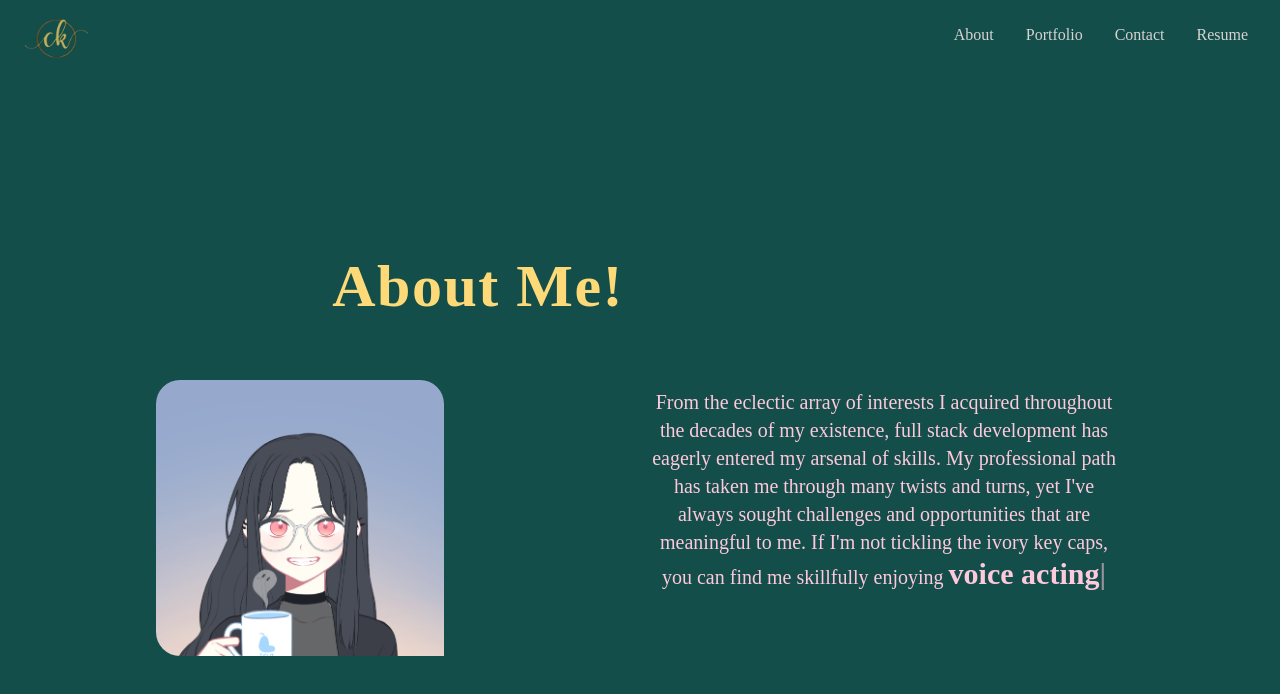
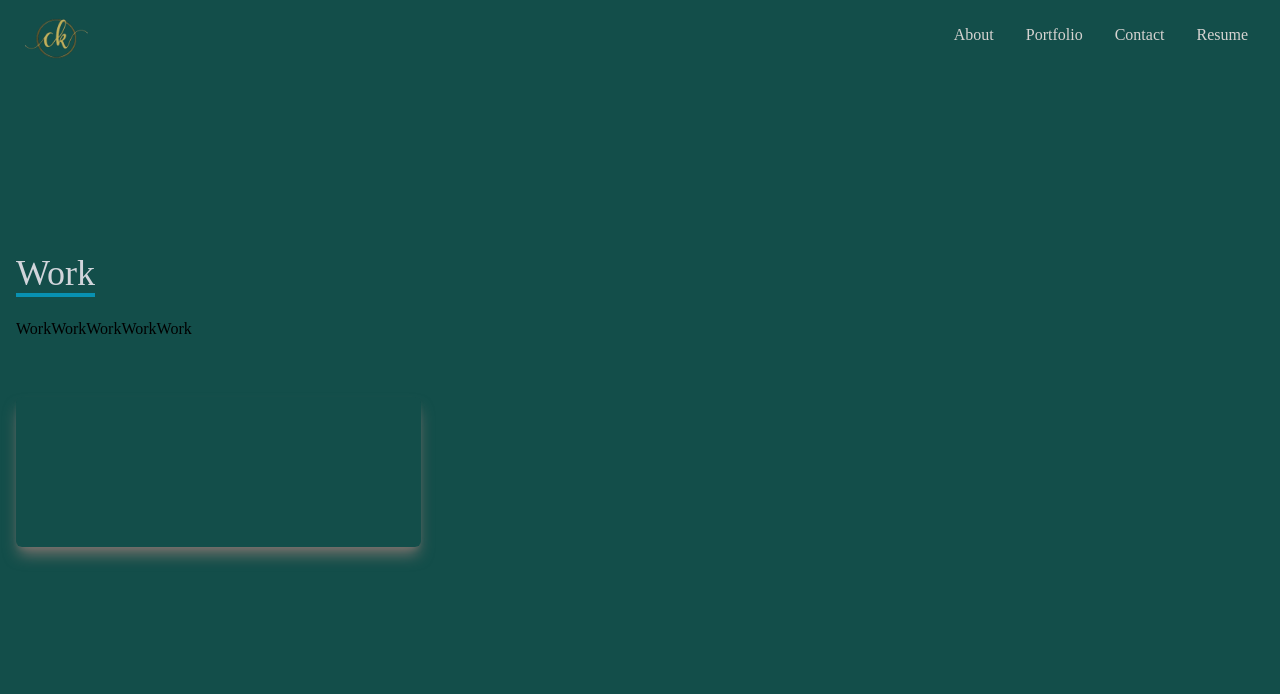
Before and after one commit to VAalchemist/portfolio-imnida, a React (Create React App) app: page /portfolio in a window 1280 px wide. Shown: the top 694 px of the page. Built offline with nearby package versions, Linux system fonts and the light colour scheme.

Commit message:
porfolio image section shell started

```diff
--- a/src/App.js
+++ b/src/App.js
@@ -1,9 +1,9 @@
-import About from "./components/About";
+// import About from "./components/About";
 // import Footer from "./components/Footer";
 // import Home from "./components/Home";
 import Navbar from "./components/Navbar";
 // import Resume from "./components/Resume";
-// import Portfolio from "./components/Portfolio";
+import Portfolio from "./components/Portfolio";
 
 
 function App() {
@@ -12,9 +12,9 @@ function App() {
 
       <Navbar />
       {/* <Home /> */}
-      <About />
+      {/* <About /> */}
       {/* <Resume /> */}
-      {/* <Portfolio /> */}
+      <Portfolio />
       {/* <Footer /> */}
 
     </>
--- a/src/components/Portfolio.jsx
+++ b/src/components/Portfolio.jsx
@@ -9,45 +9,55 @@ import One from '../assets/one.png';
 
 const Portfolio = () => {
   return (
-    <div name="portfolio" className='w-full md:h-full h-screen bg-teal-900'>
-      {/* container */}
+    <div name="portfolio" className='w-full h-screen bg-teal-900 '>
 
-      <div className='max-w-[1000px] mx-auto p-4 flex flex-col justify-center w-full h-full'>
+      {/* container start */}
+      <div className='max-width-[1000px] mx-auto p-4 flex flex-col justify-center w-full h-full'>
 
         <div className='pb-8'>
-          <p className='text-4xl font-bold inline text-[#fdd978]'>My Work</p>
-          <p className='py-6 text-[#ffc9dc]'>Check out some of the fun things I recently did</p>
+          <p className='text-4xl font-bol inline border-b-4 border-cyan-600 text-gray-300'>
+            Work
+          </p>
+          <p className='py-6'>
+            WorkWorkWorkWorkWork
+          </p>
         </div>
 
-        {/* project/grid container */}
+        {/* job/grid container start*/}
         <div className='grid sm:grid-cols-2 md:grid-cols-3 gap-4'>
+
           {/* card item */}
-          <div style={{backgroundImage: `url(${One})`}}
-            className='shadow-2xl shadow-stone-400 group container rounded-md flex justify-center items-center mx-auto content-div'>
+          <div className='shadow-lg shadow-stone-500 group container rounded-md flex justify-center items-center mx-auto content-div'>
 
-            {/* hover effects */}
-            <div className='opacity-0 group-hover:opacity-100 group-hover:duration-500'>
+            {/* hover fx */}
               <div>
+                <span></span>
 
-                <span className='text-2xl font-bold text-[#ffc9dc] tracking-wider'>
-                  First Application
-                </span>
+                <div>
+                  <a href="/">
+                    <button>
 
-                <div className='pt-8 text-center'>
+                    </button>
+                  </a>
+
                   <a href="/">
-                    <button className='text-center rounded-lg px-4 py-3 m-2 bg-stone-400 text-cyan-700 font-bold text-lg'>Demo</button>
-                  </a>
-                  <a href="/">
-                    <button className='text-center rounded-lg px-4 py-3 m-2 bg-stone-400 text-cyan-700 font-bold text-lg'>Code</button>
+                    <button>
+
+                    </button>
                   </a>
                 </div>
               </div>
-            </div>
-          </div>
-        </div>
 
 
+          </div>
+          {/* card item */}
+
+        </div>
+        {/* job container end */}
+
       </div>
+      {/* container end */}
+
     </div>
   )
 }
```
Also changed, not shown: src/components/About.jsx (+3 -5 lines).
